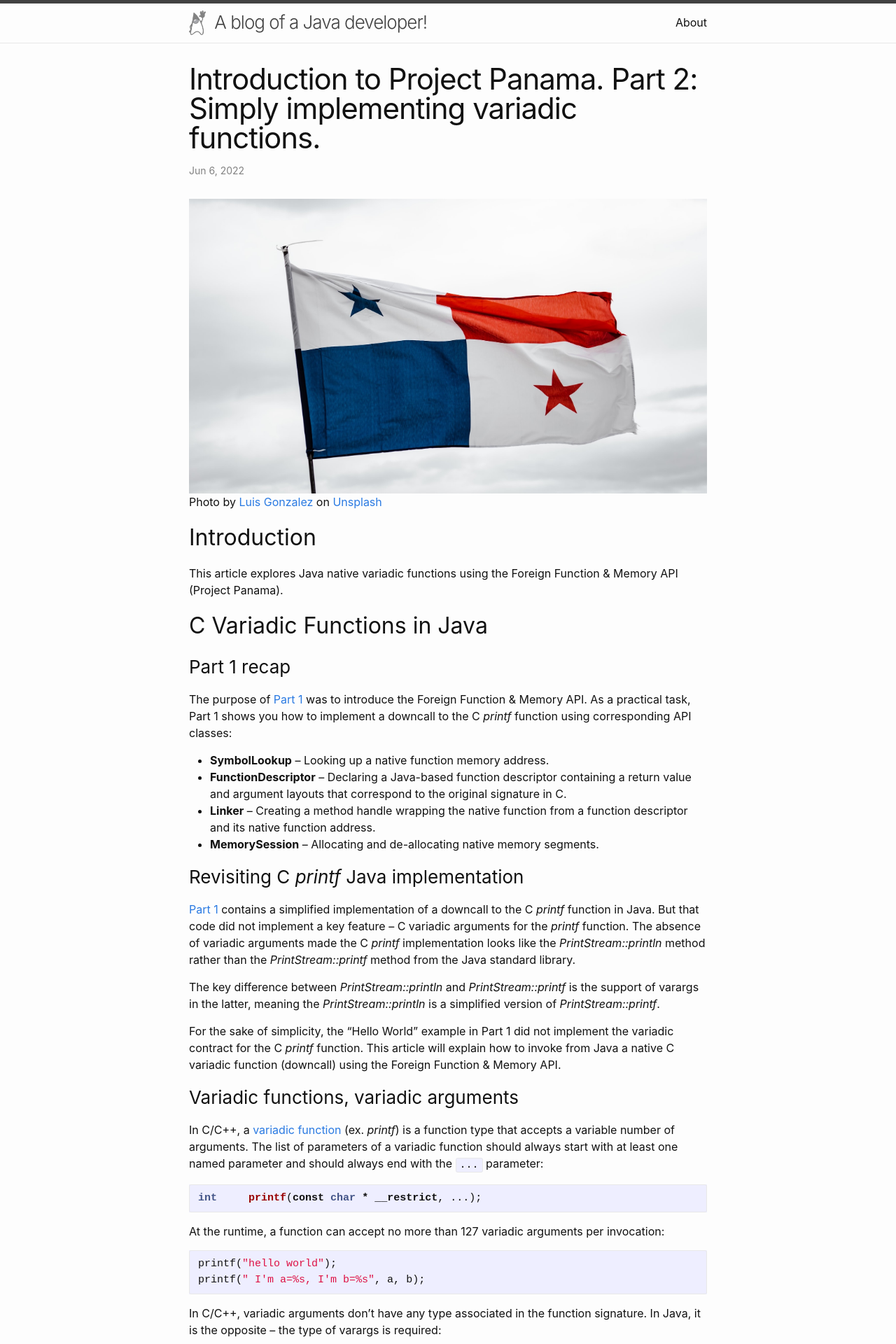
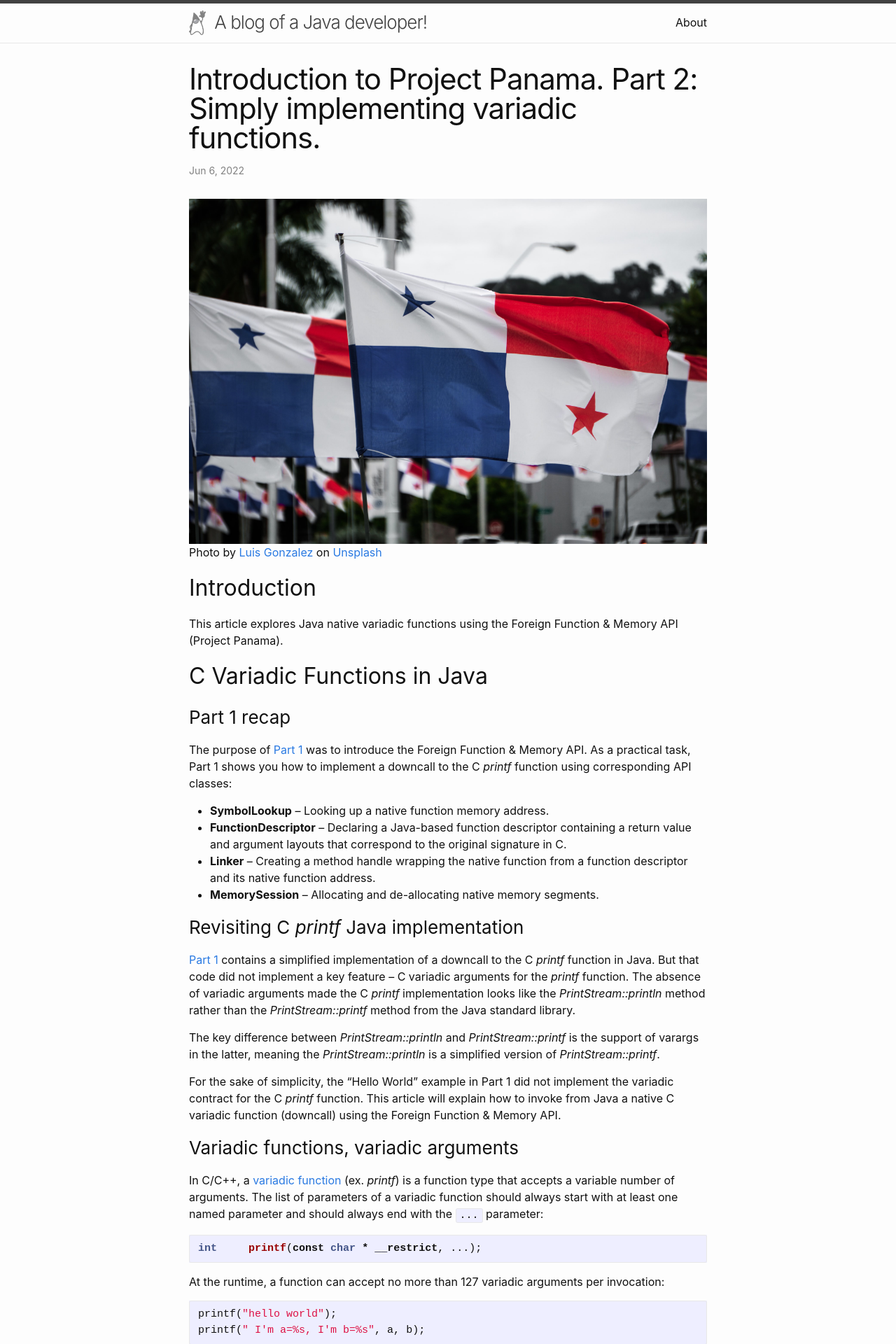
Before and after one commit to denismakogon/denismakogon.github.io, a Jekyll site: the page built from _posts/2022-06-14-introduction-to-project-panama-part-2-simplified-variadic-functions.markdown, in a window 1280 px wide. Shown: the top 1920 px of the page at 70% size. Built offline with Jekyll 4.4.1, drawn with Linux system fonts in a browser that asks for light colours.

Commit message:
change image

```diff
--- a/_posts/2022-06-14-introduction-to-project-panama-part-2-simplified-variadic-functions.markdown
+++ b/_posts/2022-06-14-introduction-to-project-panama-part-2-simplified-variadic-functions.markdown
@@ -4,11 +4,11 @@ title:  'Introduction to Project Panama. Part 2: Simply implementing variadic fu
 date:   2022-06-6
 categories: openjdk panama
 tags: ["openjdk", "panama"]
-image_src_url: 'https://unsplash.com/photos/Wiwqd_8Rds8/download?ixid=MnwxMjA3fDB8MXxzZWFyY2h8OXx8cGFuYW1hfGVufDB8fHx8MTY1NDMyNzMwMg&force=true&w=800'
+image_src_url: 'https://unsplash.com/photos/-st0dxfDyM0/download?ixid=MnwxMjA3fDB8MXxzZWFyY2h8MzR8fHBhbmFtYXxlbnwwfHx8fDE2NTU4OTQ2ODg&force=true&w=800'
 excerpt: 'This article explores problems of variadic functions and possible implementations of variadic functions using Foreign Function & Memory API.'
 ---
 
-![Panama]({{ '../images/openjdk-panama/luis-gonzalez-Wiwqd_8Rds8-unsplash.jpg' | relative_url }})
+![Panama]({{ '../images/openjdk-panama/luis-gonzalez--st0dxfDyM0-unsplash.jpg' | relative_url }})
 Photo by [Luis Gonzalez](https://unsplash.com/@luchox23?utm_source=unsplash&utm_medium=referral&utm_content=creditCopyText)
 on [Unsplash](https://unsplash.com/s/photos/panama?utm_source=unsplash&utm_medium=referral&utm_content=creditCopyText)
 
```
Also changed, not shown: images/openjdk-panama/luis-gonzalez--st0dxfDyM0-unsplash.jpg (added).
